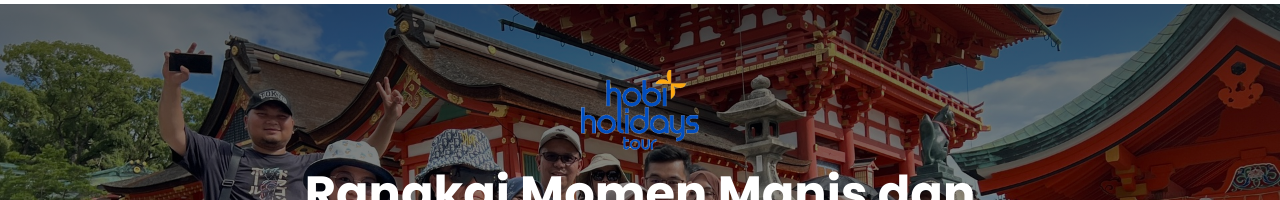
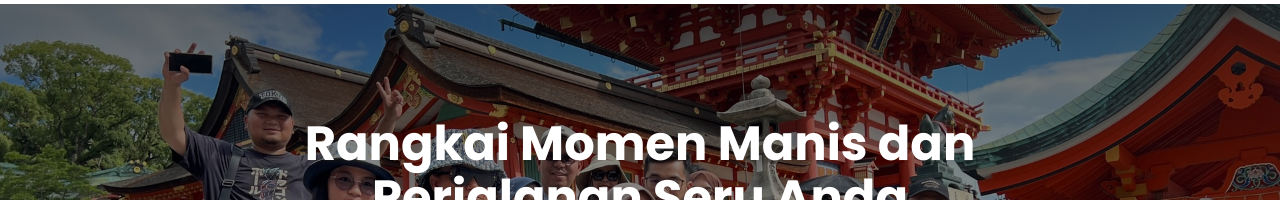
Before and after one commit to ithobiholidays/hobiholiday-fe, a Next.js app: page /home in a window 1280 px wide. Shown: the part 140-340 px from the top of the page. Built offline with nearby package versions, Linux system fonts and the light colour scheme; no server answers.

Commit message:
hapus logo hero

```diff
--- a/src/views/home/Hero1.jsx
+++ b/src/views/home/Hero1.jsx
@@ -72,13 +72,13 @@ const HeroSlider = () => {
       <div className="absolute inset-0 flex flex-col items-center justify-center text-center px-4">
         <div className="max-w-4xl w-full">
           {/* Logo */}
-          <div className="mb-3 sm:mb-4 md:mb-5 animate-fade-in">
+          {/* <div className="mb-3 sm:mb-4 md:mb-5 animate-fade-in">
             <img
               src="/logo2.png"
               alt="Hobi Holidays Tour"
               className="h-10 sm:h-14 md:h-16 lg:h-20 w-auto mx-auto"
             />
-          </div>
+          </div> */}
 
           {/* Main Heading */}
           <h1 className="text-lg sm:text-2xl md:text-3xl lg:text-4xl xl:text-5xl font-bold text-white mb-2 sm:mb-3 md:mb-4 leading-tight animate-slide-up px-2">
```
